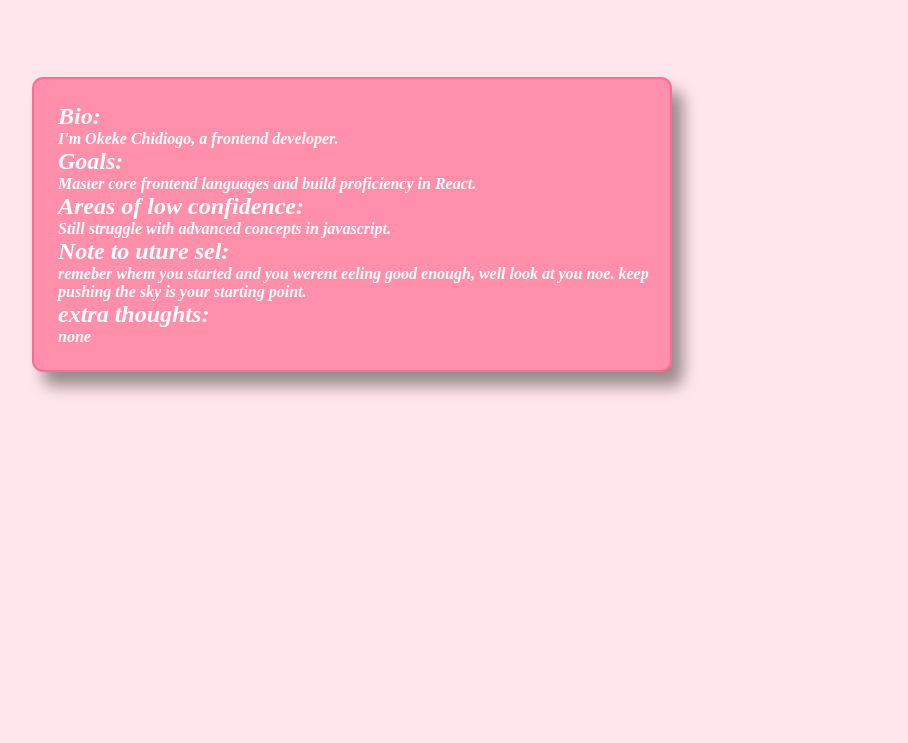
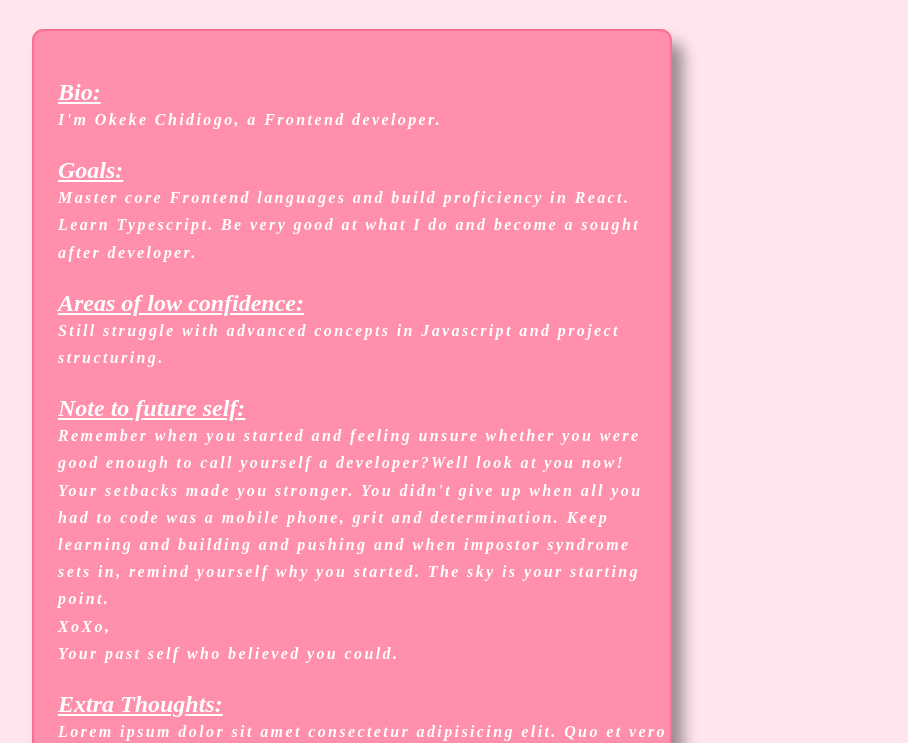
Before and after one commit to DiogoOkeke/HNG_ONE, a plain HTML site: page about.html in a window 1280 px wide. Shown: the part 62-805 px from the top of the page, without its empty margins (288-1196 px from the left). Drawn offline with Linux system fonts and the light colour scheme.

Commit message:
Modified about.css

```diff
--- a/about.css
+++ b/about.css
@@ -10,7 +10,7 @@ a:link {
 }
 
 a:hover {
-  color: var(--pink-five);
+  color: var(--pink-three);
   text-decoration: underline;
   transform: scale(1.3);
 }
@@ -63,7 +63,7 @@ a.home {
 }
 
 main {
-  margin: 5rem auto;
+  margin: 2rem auto;
   padding: 2rem 4rem;
   color: white;
   font-weight: bold;
@@ -76,3 +76,21 @@ main {
   width: 50vw;
   max-width: 50vw;
 }
+
+div {
+  margin-block: 1.5rem;
+}
+
+h2 {
+  font-weight: bold;
+  text-decoration: underline;
+}
+
+p {
+  line-height: 1.7rem;
+  letter-spacing: 0.15rem;
+}
+
+p.sender {
+  font-weight: bolder;
+}
--- a/about.html
+++ b/about.html
@@ -35,26 +35,47 @@
     <main>
       <div>
         <h2>Bio:</h2>
-        <p>I'm Okeke Chidiogo, a frontend developer.</p>
+        <p>I'm Okeke Chidiogo, a Frontend developer.</p>
       </div>
       <div>
         <h2>Goals:</h2>
-        <p>Master core frontend languages and build proficiency in React.</p>
+        <p>
+          Master core Frontend languages and build proficiency in React. Learn
+          Typescript. Be very good at what I do and become a sought after
+          developer.
+        </p>
       </div>
       <div>
         <h2>Areas of low confidence:</h2>
-        <p>Still struggle with advanced concepts in javascript.</p>
-      </div>
-      <div>
-        <h2>Note to uture sel:</h2>
         <p>
-          remeber whem you started and you werent eeling good enough, well look
-          at you noe. keep pushing the sky is your starting point.
+          Still struggle with advanced concepts in Javascript and project
+          structuring.
         </p>
       </div>
       <div>
-        <h2>extra thoughts:</h2>
-        <p>none</p>
+        <h2>Note to future self:</h2>
+        <p>
+          Remember when you started and feeling unsure whether you were good
+          enough to call yourself a developer?Well look at you now! Your
+          setbacks made you stronger. You didn't give up when all you had to
+          code was a mobile phone, grit and determination. Keep learning and
+          building and pushing and when impostor syndrome sets in, remind
+          yourself why you started. The sky is your starting point.
+        </p>
+        <p class="sender">
+          XoXo, <br />
+          Your past self who believed you could.
+        </p>
+      </div>
+      <div>
+        <h2>Extra Thoughts:</h2>
+        <p>
+          Lorem ipsum dolor sit amet consectetur adipisicing elit. Quo et vero
+          placeat fugit rem libero id, maxime ducimus illo pariatur ratione
+          optio tenetur corporis fuga inventore ullam neque harum dicta?
+          corrupti iste error autem inventore consectetur voluptas velit tenetur
+          totam magnam quae, deserun.
+        </p>
       </div>
     </main>
   </body>
--- a/contactUs.css
+++ b/contactUs.css
@@ -50,7 +50,7 @@ a:link {
 }
 
 a:hover {
-  color: var(--pink-five);
+  color: var(--pink-three);
   text-decoration: underline;
   transform: scale(1.3);
 }
--- a/style.css
+++ b/style.css
@@ -35,7 +35,7 @@ a:link {
 }
 
 a:hover {
-  color: var(--pink-five);
+  color: var(--pink-three);
   text-decoration: underline;
   transform: scale(1.3);
 }
```
